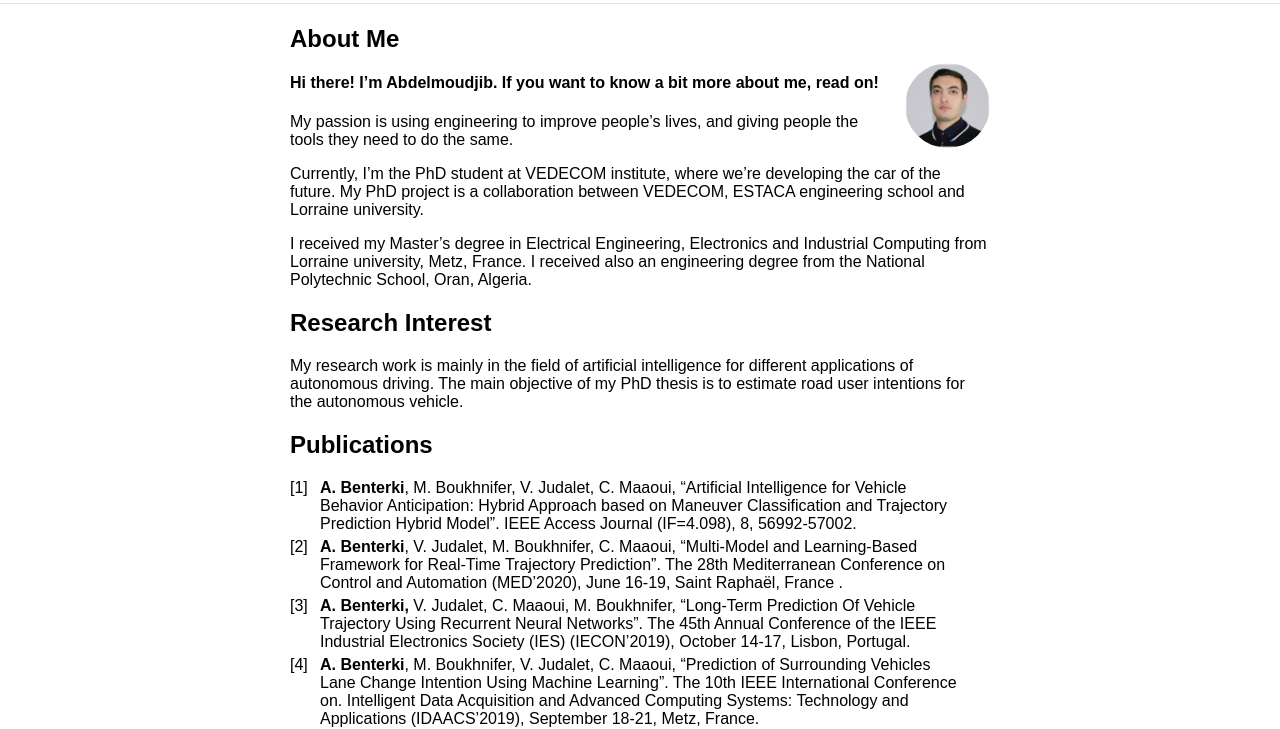
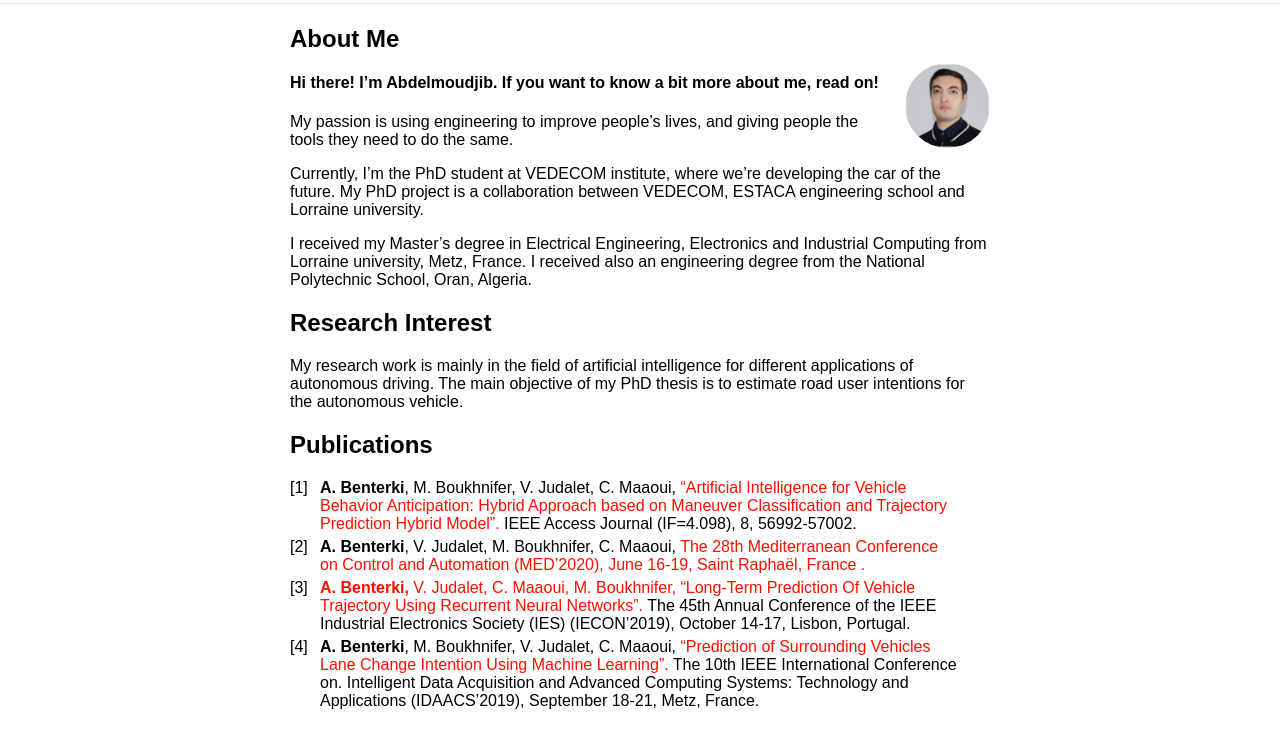
Before and after one commit to Abdelmoudjib-Benterki/Website, a plain HTML site: page About.html in a window 1280 px wide. Shown: the part 105-834 px from the top of the page. Drawn offline with Linux system fonts and the light colour scheme.

Commit message:
Update About.html

```diff
--- a/About.html
+++ b/About.html
@@ -95,10 +95,10 @@
 <h2 id="publications">Publications</h2>
 
 <ol>
-  <li><strong>A. Benterki</strong>, M. Boukhnifer, V. Judalet, C. Maaoui, “Artificial Intelligence for Vehicle Behavior Anticipation: Hybrid Approach based on Maneuver Classification and Trajectory Prediction Hybrid Model”. IEEE Access Journal (IF=4.098), 8, 56992-57002.</li>
-  <li><strong>A. Benterki</strong>, V. Judalet, M. Boukhnifer, C. Maaoui, “Multi-Model and Learning-Based Framework for Real-Time Trajectory Prediction”. The 28th Mediterranean Conference on Control and Automation (MED’2020), June 16-19, Saint Raphaël, France .</li>
-  <li><strong>A. Benterki,</strong> V. Judalet, C. Maaoui, M. Boukhnifer, “Long-Term Prediction Of Vehicle Trajectory Using Recurrent Neural Networks”. The 45th Annual Conference of the IEEE Industrial Electronics Society (IES) (IECON’2019), October 14-17, Lisbon, Portugal.</li>
-  <li><strong>A. Benterki</strong>, M. Boukhnifer, V. Judalet, C. Maaoui, “Prediction of Surrounding Vehicles Lane Change Intention Using Machine Learning”. The 10th IEEE International Conference on. Intelligent Data Acquisition and Advanced Computing Systems: Technology and Applications (IDAACS’2019), September 18-21, Metz, France.</li>
+  <li><strong>A. Benterki</strong>, M. Boukhnifer, V. Judalet, C. Maaoui,<a target="_blank" href="https://ieeexplore.ieee.org/stamp/stamp.jsp?arnumber=9043491;">  “Artificial Intelligence for Vehicle Behavior Anticipation: Hybrid Approach based on Maneuver Classification and Trajectory Prediction Hybrid Model”.</a> IEEE Access Journal (IF=4.098), 8, 56992-57002.</li>
+  <li><strong>A. Benterki</strong>, V. Judalet, M. Boukhnifer, C. Maaoui,<a “Multi-Model and Learning-Based Framework for Real-Time Trajectory Prediction”.</a> The 28th Mediterranean Conference on Control and Automation (MED’2020), June 16-19, Saint Raphaël, France .</li>
+  <li><strong>A. Benterki,</strong> V. Judalet, C. Maaoui, M. Boukhnifer,<a target="_blank" href="https://ieeexplore.ieee.org/document/8927604;">  “Long-Term Prediction Of Vehicle Trajectory Using Recurrent Neural Networks”.</a> The 45th Annual Conference of the IEEE Industrial Electronics Society (IES) (IECON’2019), October 14-17, Lisbon, Portugal.</li>
+  <li><strong>A. Benterki</strong>, M. Boukhnifer, V. Judalet, C. Maaoui,<a target="_blank" href="https://ieeexplore.ieee.org/document/8924448;">  “Prediction of Surrounding Vehicles Lane Change Intention Using Machine Learning”.</a> The 10th IEEE International Conference on. Intelligent Data Acquisition and Advanced Computing Systems: Technology and Applications (IDAACS’2019), September 18-21, Metz, France.</li>
 </ol>
 
 <h2 id="work-experience">Work Experience</h2>
```
